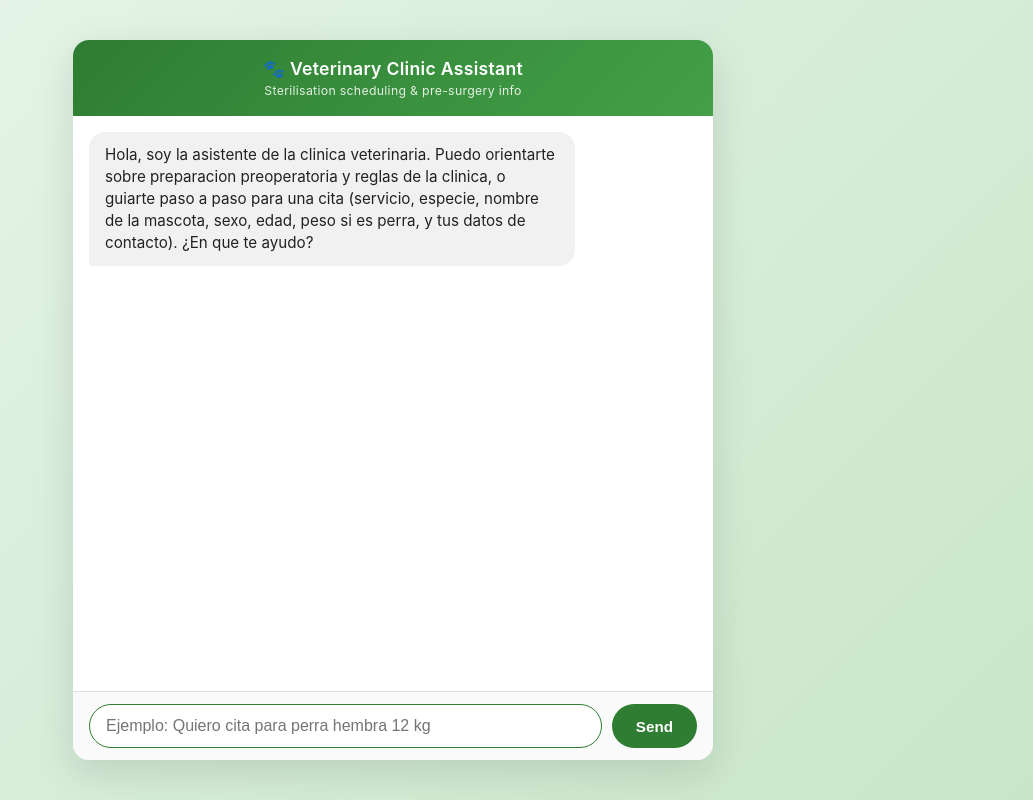
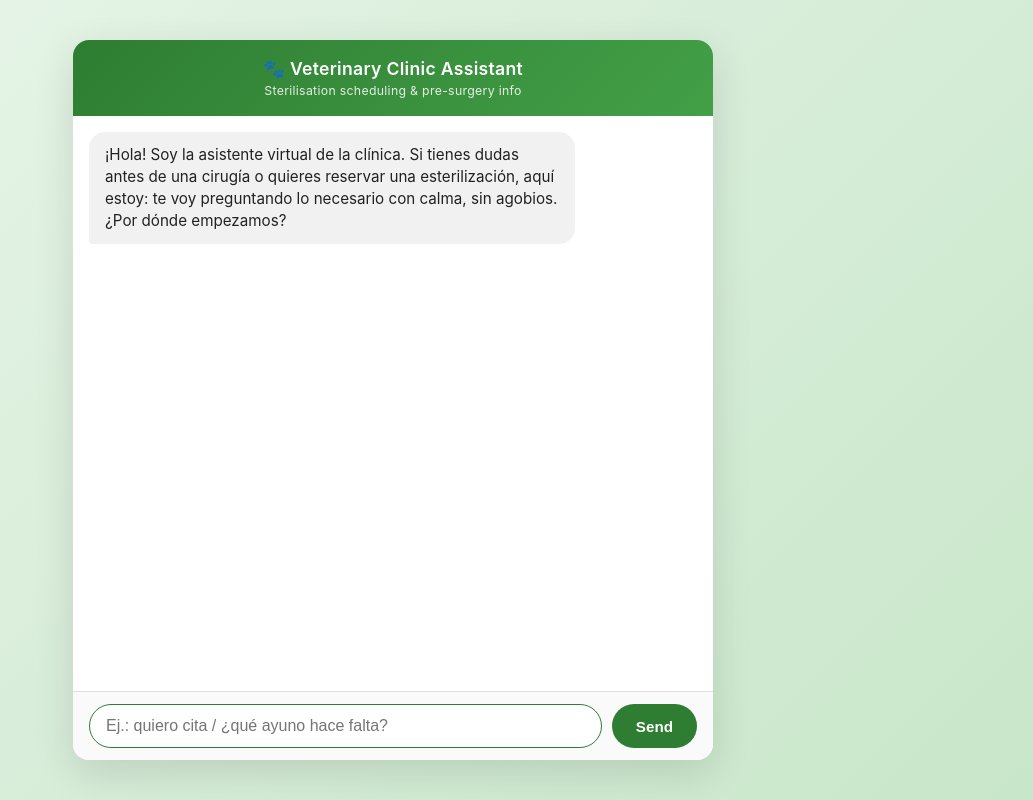
Before and after one commit to Amxncio/Enae-Chatbot-final, a FastAPI app: page / in a window 1280 px wide. Shown: the whole page, without its empty margins (247-1280 px from the left). Run offline with FastAPI, Linux system fonts and the light colour scheme.

Commit message:
ui: warmer welcome message and friendlier input placeholder
Made-with: Cursor

```diff
--- a/app/templates/chat.html
+++ b/app/templates/chat.html
@@ -34,10 +34,10 @@
       <small>Sterilisation scheduling &amp; pre-surgery info</small>
     </div>
     <div class="chat-messages" id="messages">
-      <div class="msg bot"><div class="msg-bubble">Hola, soy la asistente de la clinica veterinaria. Puedo orientarte sobre preparacion preoperatoria y reglas de la clinica, o guiarte paso a paso para una cita (servicio, especie, nombre de la mascota, sexo, edad, peso si es perra, y tus datos de contacto). ¿En que te ayudo?</div></div>
+      <div class="msg bot"><div class="msg-bubble">¡Hola! Soy la asistente virtual de la clínica. Si tienes dudas antes de una cirugía o quieres reservar una esterilización, aquí estoy: te voy preguntando lo necesario con calma, sin agobios. ¿Por dónde empezamos?</div></div>
     </div>
     <form class="chat-input" id="chatForm">
-      <input type="text" id="msgInput" placeholder="Ejemplo: Quiero cita para perra hembra 12 kg" autocomplete="off" autofocus>
+      <input type="text" id="msgInput" placeholder="Ej.: quiero cita / ¿qué ayuno hace falta?" autocomplete="off" autofocus>
       <button type="submit" id="sendBtn">Send</button>
     </form>
   </div>
```
